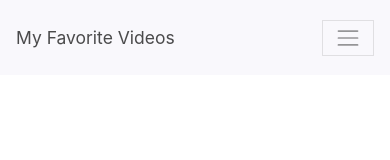
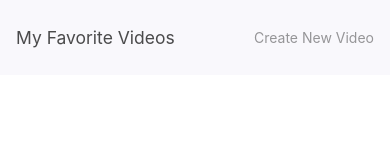
Before and after one commit to javiersanzgarcia/favoriteVideos, a React (Create React App) app: page / in a window 390 px wide. Shown: the top 160 px of the page. Built offline with nearby package versions, Linux system fonts and the light colour scheme.

Commit message:
Deleting burguer menu in mobile view

```diff
--- a/src/components/navbar/Navbar.tsx
+++ b/src/components/navbar/Navbar.tsx
@@ -8,18 +8,6 @@
                 <Link className="navbar-brand" to="/favoriteVideos/">
                     My Favorite Videos
                 </Link>
-                <button
-                    className="navbar-toggler"
-                    type="button"
-                    data-toggle="collapse"
-                    data-target="#navbarNav"
-                    aria-controls="navbarNav"
-                    aria-expanded="false"
-                    aria-label="Toggle navigation"
-                >
-                    <span className="navbar-toggler-icon" />
-                </button>
-                <div className="collapse navbar-collapse" id="navbarNav">
                 <ul className="navbar-nav ml-auto">
                     <li className="nav-item">
                         <Link
@@ -31,7 +19,6 @@
                     </li>
                 </ul>
             </div>
-            </div>
         </nav>
     )
 }
```
Also changed, not shown: 7 other files (tests, documents, lock files or other folders). Lines whose indentation alone changed are shown as unchanged.
